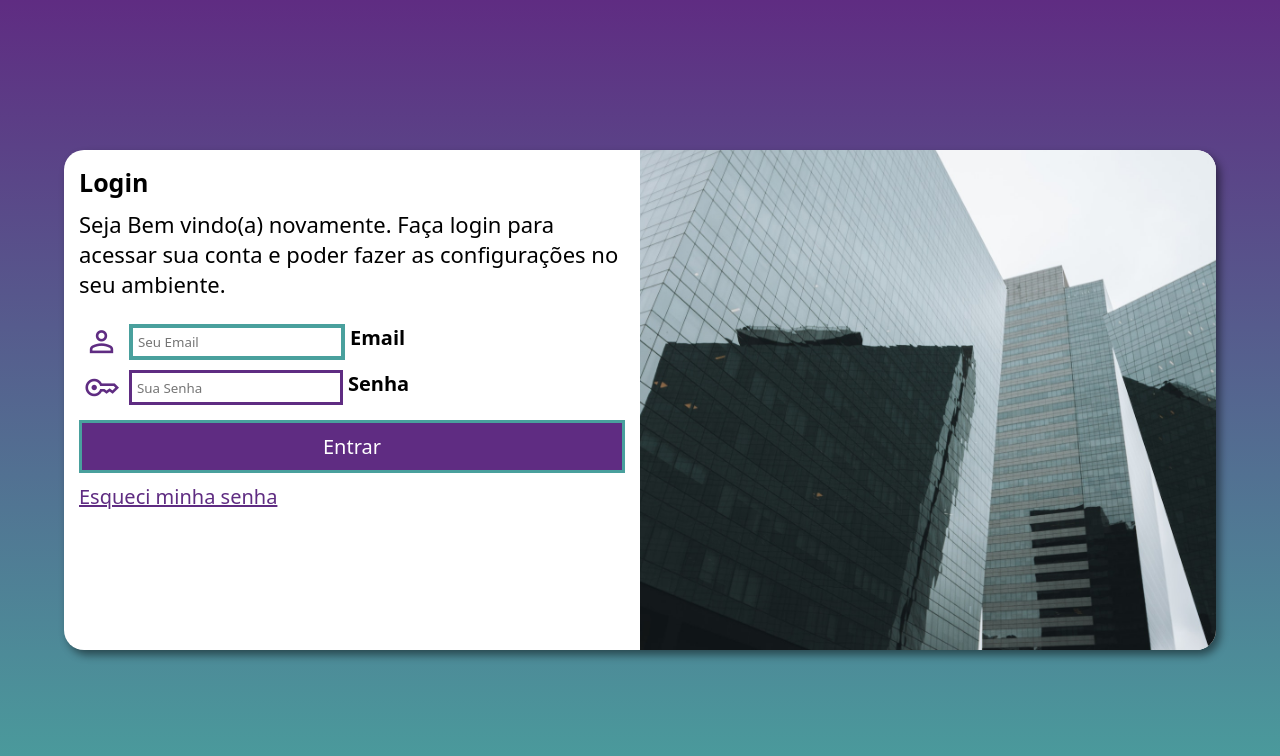
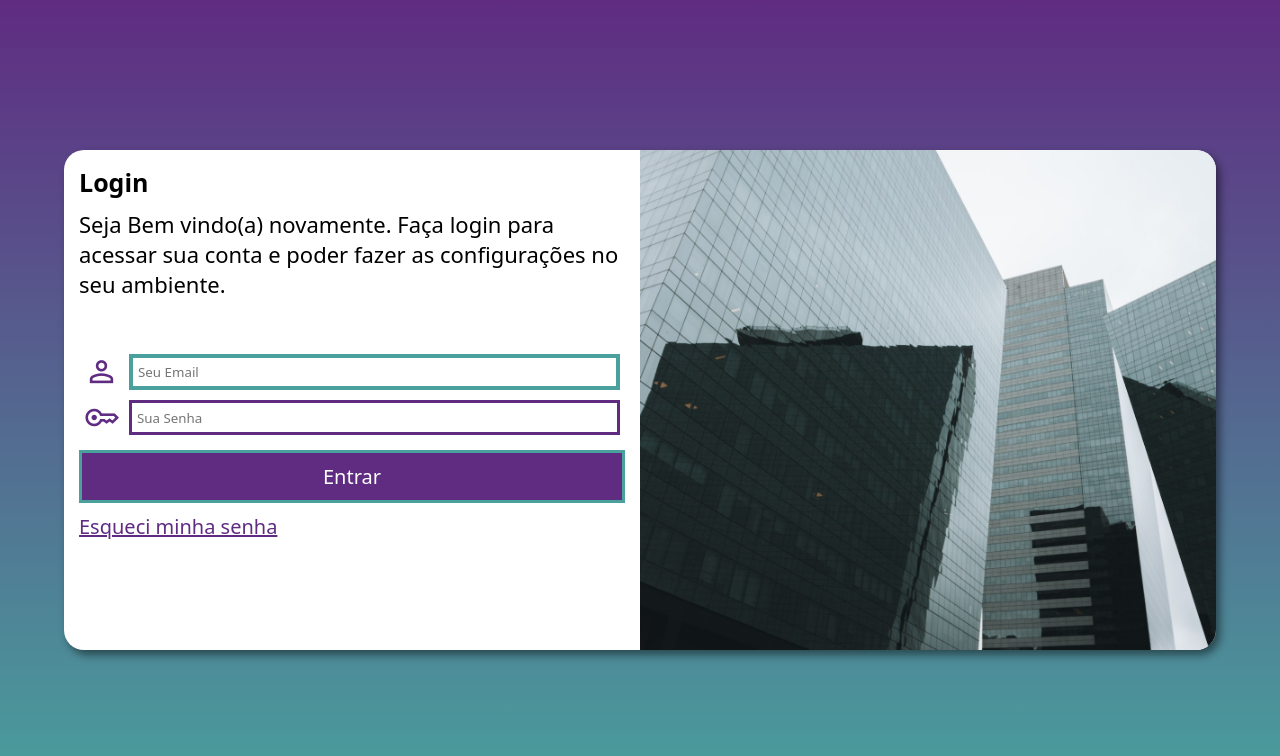
Before and after one commit to fhugomp/Login, a plain HTML site: page index.html in a window 1280 px wide. Drawn offline with nearby package versions, Linux system fonts and the light colour scheme.

Commit message:
media query para dispositivos grandes

```diff
--- a/styles/media-queries.css
+++ b/styles/media-queries.css
@@ -17,6 +17,10 @@
         height: 100%;
         width: 45%;
         background:url('/images/building.jpg') top right/cover;
+    }
+
+    .form form {
+        margin-top: 5rem;
     }
 
 }
@@ -43,4 +47,8 @@
     div.form {
         width: 50%;
     }
+
+    .form form {
+        margin-top: 5rem;
+    }
 }
--- a/styles/style.css
+++ b/styles/style.css
@@ -67,6 +67,8 @@ form {
 
 .campo input {
     border: 3px solid #5f2c82;
+    width: 100%;
+
     padding: .5rem;
 }
 
@@ -77,9 +79,7 @@ form {
 }
 
 label {
-    font-weight: bolder;
-    padding-left: 0.5rem;
-    cursor: pointer;
+    display: none;
 }
 
 #btn {
```
